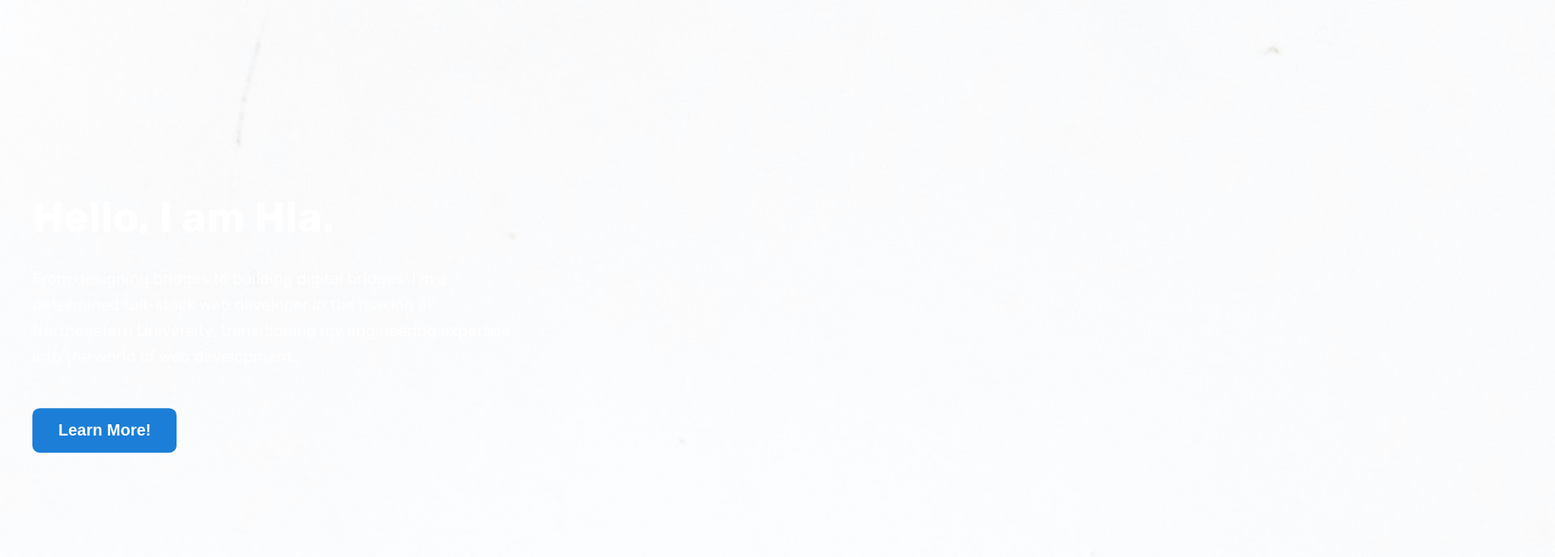
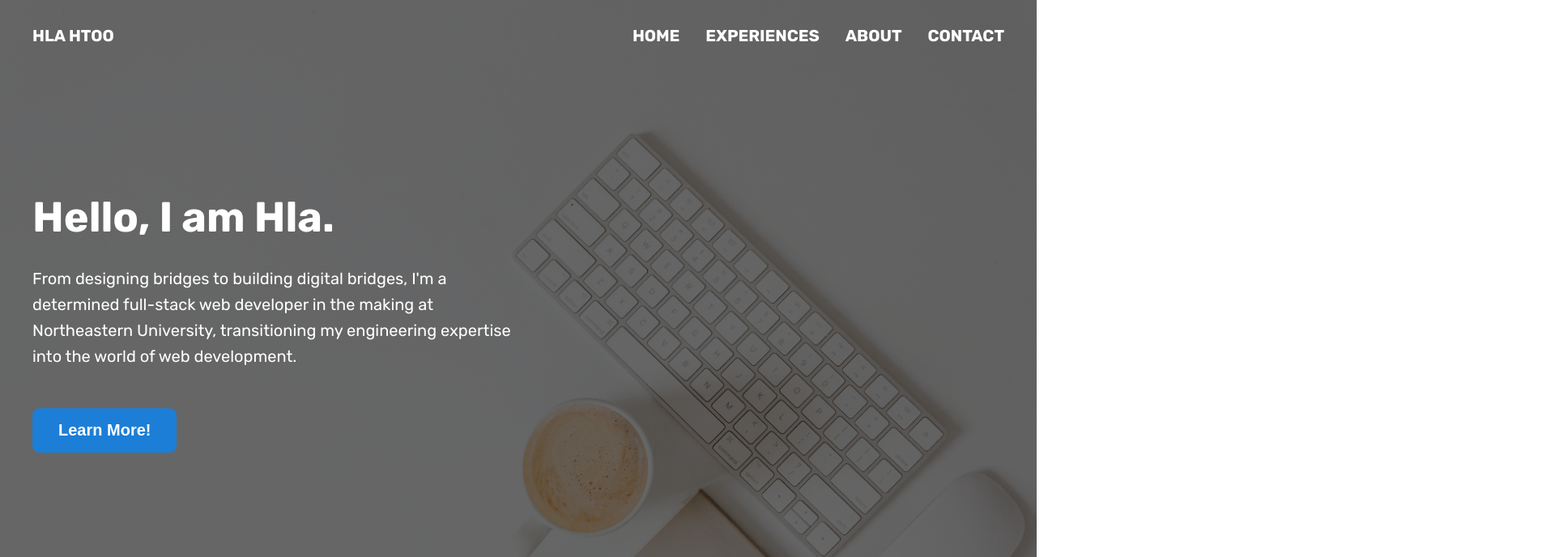
Before and after one commit to hlahtoo/Portfolio-website, a website: page index.html in a window 1280 px wide. Shown: the top 688 px of the page at 81% size, 1920 px wide, since content can reach past the window. Drawn offline with Linux system fonts and the light colour scheme.

Commit message:
images fixed

```diff
--- a/css/style.css
+++ b/css/style.css
@@ -29,15 +29,15 @@ header {
   /* background-color: orangered; */
   height: 100vh; /*100% of the viewport*/
   position: relative;
-  /* background-image: linear-gradient(rgba(0, 0, 0, 0.6), rgba(0, 0, 0, 0.6)),
-    url(../images/keyboard_with_cup_of_coffee.jpg); */
+  background-image: linear-gradient(rgba(0, 0, 0, 0.6), rgba(0, 0, 0, 0.6)),
+    url(../images/keyboard_with_cup_of_coffee.jpg);
   background-size: cover;
   color: #fff;
 }
 
-.header-img {
+/* .header-img {
   color: linear-gradient(rgba(0, 0, 0, 0.6), rgba(0, 0, 0, 0.6));
-}
+} */
 /*------Navigation Bar-------*/
 
 nav {
--- a/index.html
+++ b/index.html
@@ -16,11 +16,11 @@
   </head>
   <body>
     <header>
-      <img
+      <!-- <img
         src="images/keyboard_with_cup_of_coffee.jpg"
         class="header-img"
         alt="Keyboard with cup of coffee"
-      />
+      /> -->
       <nav class="container">
         <div>HLA HTOO</div>
         <div class="navi-links">
```
